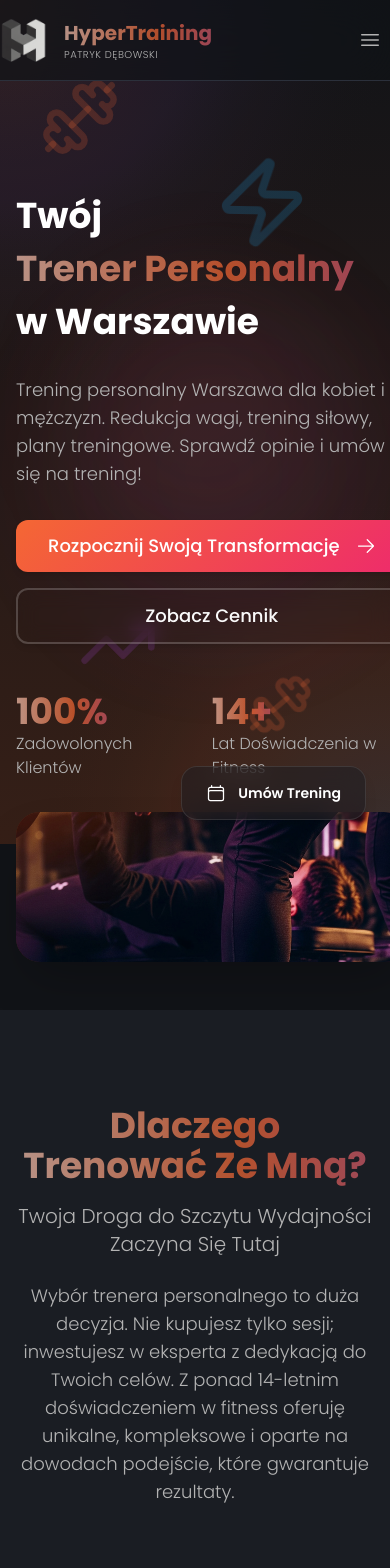
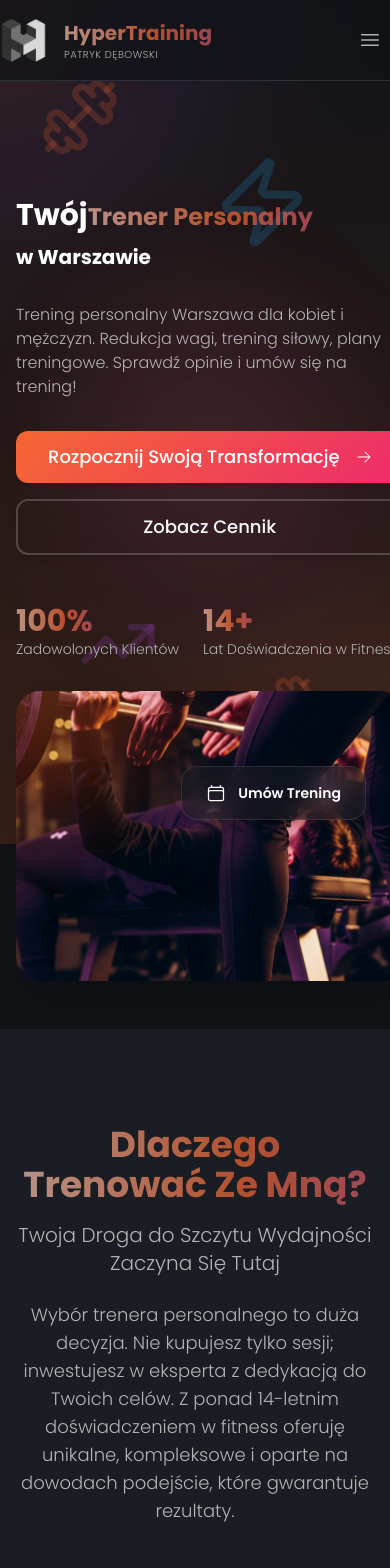
Before and after one commit to Buzka42/hypertraining, a Next.js app: page / in a window 390 px wide. Shown: the top 1568 px of the page. Built offline with nearby package versions, Linux system fonts and the light colour scheme.

Commit message:
Fix mobile overflow issues in hero section and graph visualization

```diff
--- a/components/RIRGraphVisualization.tsx
+++ b/components/RIRGraphVisualization.tsx
@@ -71,7 +71,7 @@ const RIRGraphVisualization: React.FC = () => {
     : '0';
 
   return (
-    <div className="my-10 p-3 md:p-4 bg-background/50 rounded-xl border border-border max-w-full">
+    <div className="my-10 p-3 md:p-4 bg-background/50 rounded-xl border border-border max-w-full overflow-x-auto">
       <h3 className="text-lg font-bold mb-3 text-center">
         {language === 'pl'
           ? 'Wpływ Trenera Personalnego na Zyski Mięśniowe'
@@ -105,7 +105,7 @@ const RIRGraphVisualization: React.FC = () => {
       </div>
 
       {/* Graph Visualization */}
-      <div className="flex flex-col items-center w-full">
+      <div className="flex flex-col items-center w-full min-w-[300px]">
         <div className="w-full bg-background/30 rounded-lg border border-border p-2 md:p-3">
           {/* Chart Header */}
           <div className="flex justify-between mb-2">
--- a/pages/index.tsx
+++ b/pages/index.tsx
@@ -45,55 +45,54 @@ export default function HomePage() {
       </Head>
 
       {/* Hero Section - Updated to match example site */}
-      <section id="home" className="min-h-screen w-full overflow-hidden pt-16">
-        <div className="w-full max-w-full px-0">
-          <div className="grid md:grid-cols-2 gap-8 md:gap-12 items-center py-12 md:py-24 px-4 md:px-6 max-w-full">
-            <div className="space-y-8 max-w-full">
-              <div className="animate-slide-up max-w-full">
-                <h1 className="text-4xl md:text-6xl font-bold leading-tight max-w-full">
+      <section id="home" className="w-full overflow-hidden pt-16">
+        <div className="container mx-auto px-4 md:px-6 py-12 md:py-24">
+          <div className="grid md:grid-cols-2 gap-8 md:gap-12 items-center">
+            <div className="space-y-8">
+              <div>
+                <h1 className="text-3xl md:text-5xl font-bold leading-tight">
                   {t('home.hero.title')}
-                  <span className="text-shimmer block mt-2 max-w-full">{t('home.hero.subtitle')}</span>
-                  <span className="block mt-2 max-w-full">{t('home.hero.location')}</span>
+                  <span className="text-shimmer block mt-2 text-2xl md:text-4xl">{t('home.hero.subtitle')}</span>
+                  <span className="block mt-2 text-xl md:text-2xl">{t('home.hero.location')}</span>
                 </h1>
               </div>
 
-              <div className="max-w-full">
-                <p className="text-lg md:text-xl text-muted-foreground max-w-full">
+              <div>
+                <p className="text-base md:text-lg text-muted-foreground">
                   {t('home.hero.description')}
                 </p>
               </div>
 
-              <div className="flex flex-col sm:flex-row gap-4 max-w-full">
-                <Link href="/kontakt" className="btn-primary w-full sm:w-auto max-w-full">
+              <div className="flex flex-col sm:flex-row gap-4">
+                <Link href="/kontakt" className="btn-primary w-full sm:w-auto px-6 md:px-8 py-3 text-sm md:text-base">
                   {t('home.hero.cta.primary')}
-                  <ArrowRightIcon className="ml-2 w-5 h-5" />
+                  <ArrowRightIcon className="ml-2 w-4 h-4 md:w-5 md:h-5" />
                 </Link>
-                <Link href="/cennik" className="btn-secondary w-full sm:w-auto max-w-full">
+                <Link href="/cennik" className="btn-secondary w-full sm:w-auto px-6 md:px-8 py-3 text-sm md:text-base">
                   {t('home.hero.cta.secondary')}
                 </Link>
               </div>
 
-              <div className="flex gap-8 pt-4 max-w-full">
-                <div className="max-w-full">
-                  <div className="text-4xl font-bold text-shimmer max-w-full">100%</div>
-                  <div className="text-muted-foreground max-w-full">{t('home.hero.satisfiedClients')}</div>
+              <div className="flex gap-6 pt-4">
+                <div>
+                  <div className="text-3xl font-bold text-shimmer">100%</div>
+                  <div className="text-muted-foreground text-sm">{t('home.hero.satisfiedClients')}</div>
                 </div>
-                <div className="max-w-full">
-                  <div className="text-4xl font-bold text-shimmer max-w-full">14+</div>
-                  <div className="text-muted-foreground max-w-full">{t('home.hero.yearsExperience')}</div>
+                <div>
+                  <div className="text-3xl font-bold text-shimmer">14+</div>
+                  <div className="text-muted-foreground text-sm">{t('home.hero.yearsExperience')}</div>
                 </div>
               </div>
             </div>
 
-            <div className="relative max-w-full">
-              <div className="absolute inset-0 bg-gradient-primary opacity-20 rounded-3xl" style={{ maxWidth: '100%', overflow: 'hidden' }} />
-              <div className="relative w-full h-full min-h-[150px] md:min-h-[400px] rounded-3xl shadow-2xl overflow-hidden max-w-full">
+            <div className="relative w-full">
+              <div className="relative w-full h-0 pb-[75%] rounded-3xl shadow-2xl overflow-hidden">
                 <Image
                   src="/hero-fitness.jpg"
                   alt="Elite Training"
                   fill
-                  className="object-cover max-w-full"
-                  sizes="100vw"
+                  className="object-cover"
+                  sizes="(max-width: 768px) 100vw, 50vw"
                   priority
                 />
               </div>
@@ -407,17 +406,17 @@ export default function HomePage() {
 
       {/* CTA Section */}
       <section id="contact" className="py-16 md:py-24 px-4 w-full overflow-hidden bg-gradient-hero">
-        <div className="w-full max-w-full px-4 md:px-6">
+        <div className="container mx-auto px-4 md:px-6">
           <motion.div
             initial={{ opacity: 0, y: 50 }}
             whileInView={{ opacity: 1, y: 0 }}
             transition={{ duration: 0.8 }}
-            className="mx-auto text-center animate-slide-up"
+            className="mx-auto text-center animate-slide-up max-w-4xl"
           >
             <h2 className="text-3xl md:text-4xl font-bold mb-4 md:mb-6">
               <span className="text-shimmer">{t('home.cta.section.title')}</span>
             </h2>
-            <p className="text-base md:text-xl text-muted-foreground mb-6 md:mb-10 max-w-2xl mx-auto">
+            <p className="text-base md:text-xl text-muted-foreground mb-6 md:mb-10 mx-auto max-w-2xl">
               {t('home.cta.description')}
             </p>
             <Link href="/kontakt" className="inline-flex items-center btn-primary text-base md:text-lg px-4 md:px-8 py-2 md:py-3 w-full sm:w-auto justify-center">
--- a/styles/globals.css
+++ b/styles/globals.css
@@ -109,11 +109,22 @@ body {
   box-sizing: border-box;
 }
 
-/* Ensure sections span full width */
+/* Ensure sections span full width without overflow */
 section {
   width: 100%;
   max-width: 100%;
   overflow-x: hidden;
+}
+
+/* Prevent images from causing overflow */
+img {
+  max-width: 100%;
+  height: auto;
+}
+
+/* Prevent elements with absolute positioning from causing overflow */
+[class*="absolute"] {
+  max-width: 100%;
 }
 
 .btn-primary {
```
